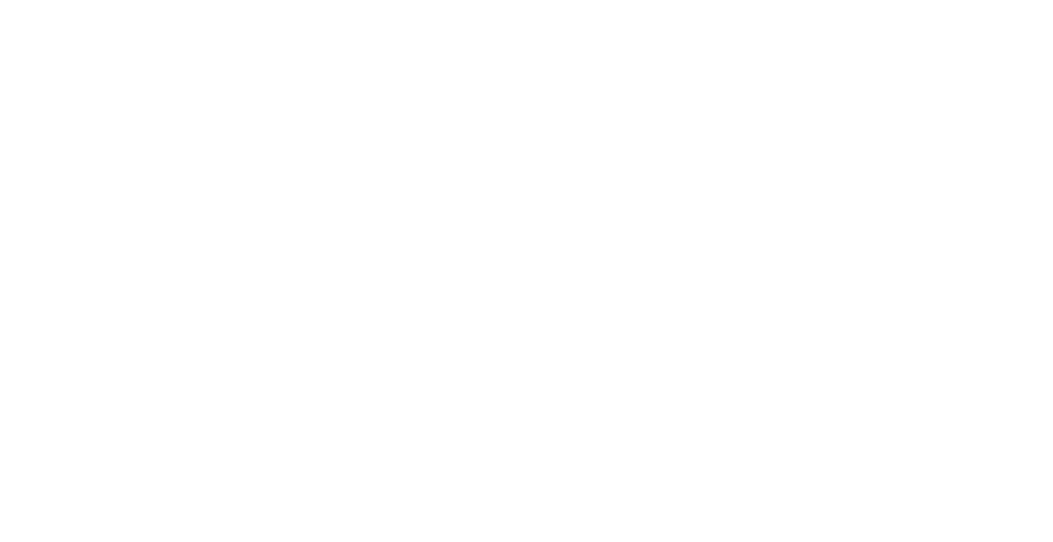
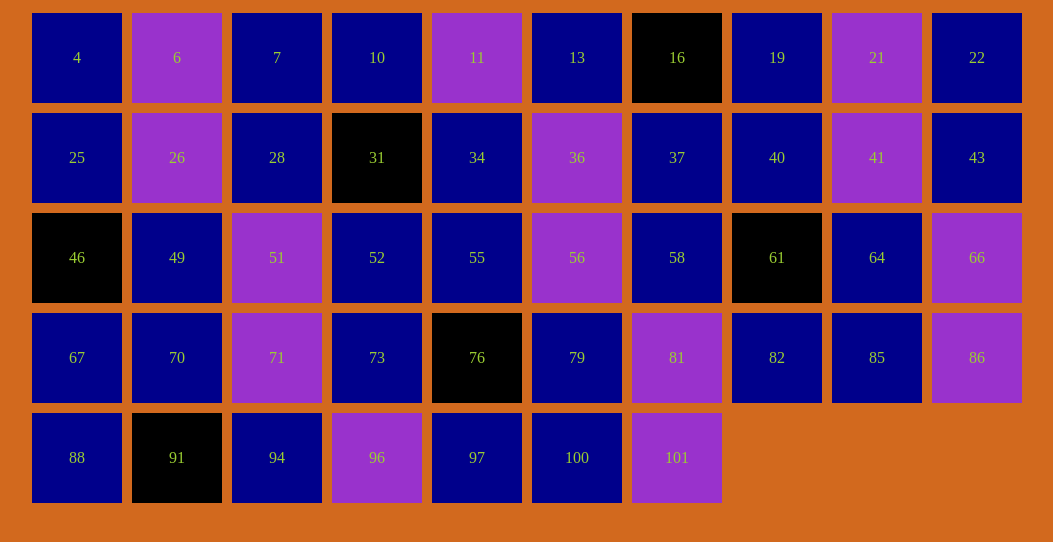
Before and after one commit to Aligern/js-fizzbuzz, a plain HTML site: page index.html in a window 1280 px wide. Shown: the whole page, without its empty margins (113-1166 px from the left). Drawn offline with Linux system fonts and the light colour scheme.

Commit message:
added bg color

```diff
--- a/css/style.css
+++ b/css/style.css
@@ -1,6 +1,12 @@
+body {
+    background-color: chocolate;
+}
+
 #ls-container {
     width: 1000px;
     margin: 0 auto;
+    display: flex;
+    flex-wrap: wrap;
 }
 
 .box {
--- a/js/script.js
+++ b/js/script.js
@@ -10,8 +10,6 @@ boxsquare.setAttribute('id','ls-container');
 
 let numBox = 100;
 let tmpHtml = '';
-
-boxsquare.innerHTML = tmpHtml;
 
 // we create a for loop that need to count untill 100
 for (let i = 1; i <= numBox; i++) {
@@ -35,3 +33,7 @@ for (let i = 1; i <= numBox; i++) {
         console.log(i);
     }
 }
+
+boxsquare.innerHTML = tmpHtml;
+const container = document.querySelector('.container');
+container.append(boxsquare);
```
